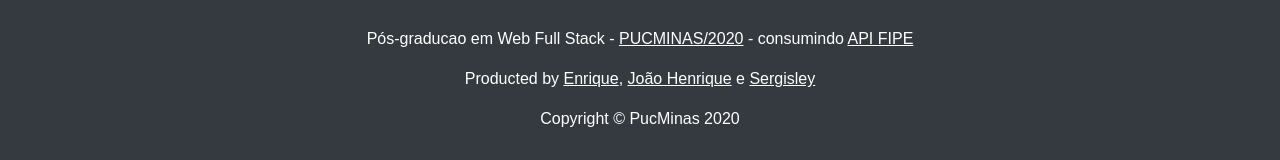
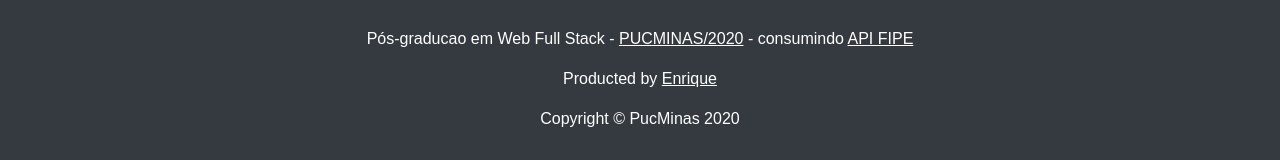
Before and after one commit to enriqueboni80/puc-ffr-trabalho_final_API-appspot, a React (Create React App) app: page /marcas/1/modelos/1/anos/1 in a window 1280 px wide. Shown: the part 398-558 px from the top of the page. Built offline with nearby package versions, Linux system fonts and the light colour scheme; no server answers.

Commit message:
limpando cabecalho

```diff
--- a/src/components/Footer/index.js
+++ b/src/components/Footer/index.js
@@ -9,9 +9,7 @@
                     - consumindo <a class="text-white" target="_blank" rel="noopener noreferrer" href="http://fipeapi.appspot.com/"> <u>API FIPE</u></a>
                 </p>
                 <p>Producted by
-                    <a class="text-white" target="_blank" rel="noopener noreferrer" href="https://www.linkedin.com/in/enrique-bonifacio/"> <u>Enrique</u></a>,
-                    <a class="text-white" target="_blank" rel="noopener noreferrer" href="https://www.linkedin.com/in/jo%C3%A3o-henrique-delucca-barros-59a0891a4/"> <u>João Henrique</u></a> e
-                    <a class="text-white" target="_blank" rel="noopener noreferrer" href="https://www.linkedin.com/in/sergisleymatias/"> <u>Sergisley</u></a>
+                    <a class="text-white" target="_blank" rel="noopener noreferrer" href="https://www.linkedin.com/in/enrique-bonifacio/"> <u>Enrique</u></a>
                 </p>
                 <p class="m-0 text-center text-white">Copyright &copy; PucMinas 2020</p>
             </div>
```
